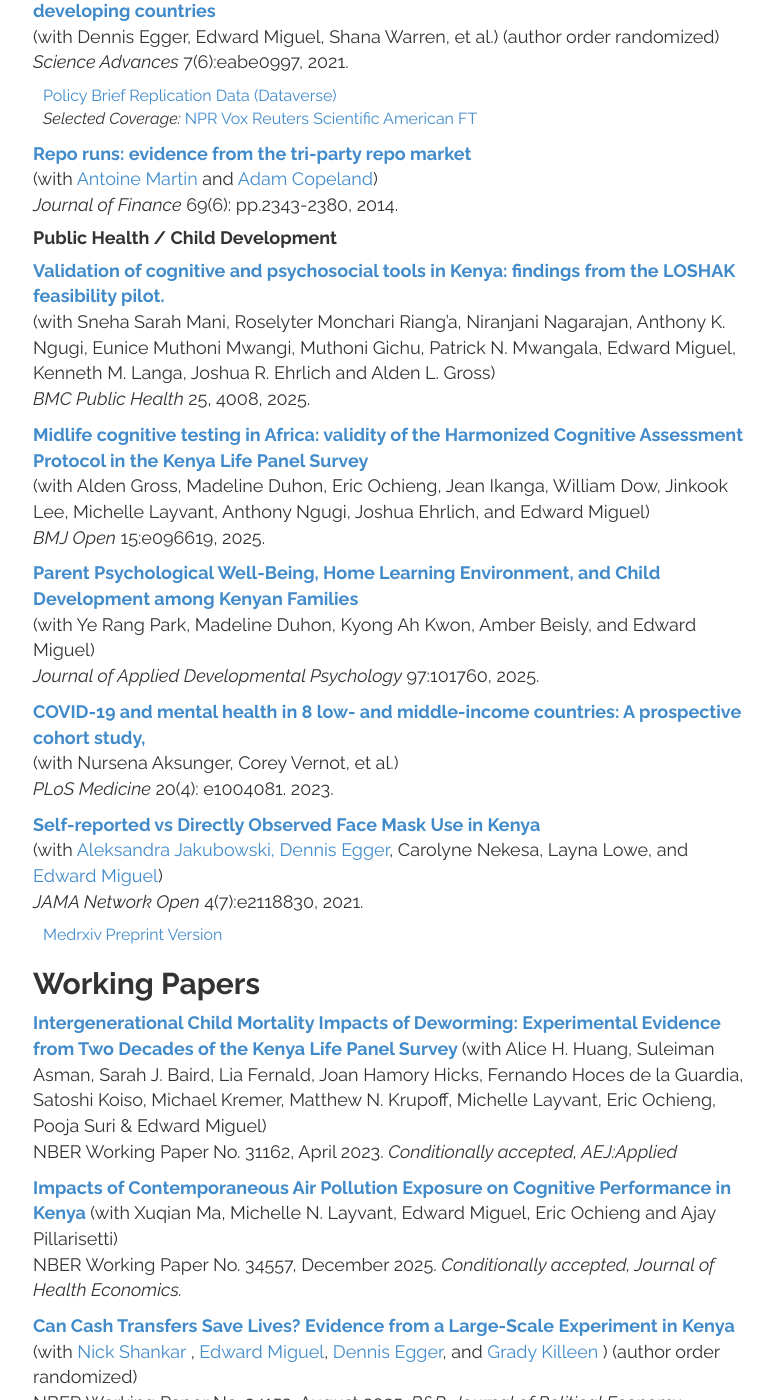
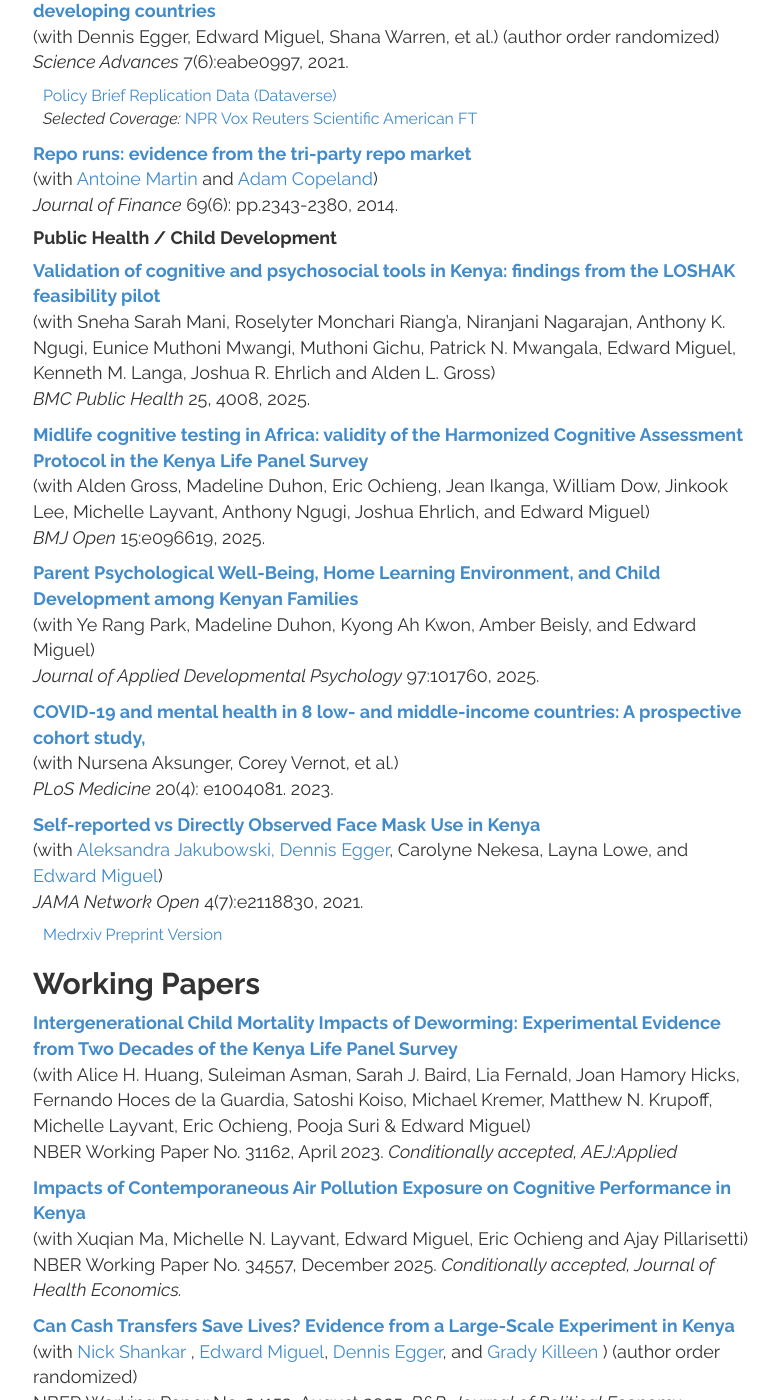
Before and after one commit to mwwalker/mwwalker.github.io, a Jekyll site: the page built from research/index.html, in a window 1280 px wide and 1400 px high, scrolled down 1107 px. Shown: the whole window, without its empty margins (247-1026 px from the left). Built offline with Jekyll 4.4.1, drawn with Linux system fonts in a browser that asks for light colours; some of the changed text lies outside the part shown.

Commit message:
Typo fixes

```diff
--- a/research/index.html
+++ b/research/index.html
@@ -103,7 +103,7 @@
 
       <h4> Public Health / Child Development </h4>
 
-   <p style="font-size:18px"> <a href="https://doi.org/10.1186/s12889-025-24918-z"> <b> Validation of cognitive and psychosocial tools in Kenya: findings from the LOSHAK feasibility pilot. </b> </a> <br>
+   <p style="font-size:18px"> <a href="https://doi.org/10.1186/s12889-025-24918-z"> <b> Validation of cognitive and psychosocial tools in Kenya: findings from the LOSHAK feasibility pilot </b> </a> <br>
   (with Sneha Sarah Mani, Roselyter Monchari Riang’a, Niranjani Nagarajan, Anthony K. Ngugi, Eunice Muthoni Mwangi, Muthoni Gichu, Patrick N. Mwangala, Edward Miguel, Kenneth M. Langa, Joshua R. Ehrlich and Alden L. Gross) <br>
   <em> BMC Public Health </em> 25, 4008, 2025.  </p>
 
@@ -140,38 +140,44 @@
 
 <h2 id="wp"> Working Papers </h2>
 
-   <p style="font-size:18px">  <a href="https://www.nber.org/papers/w31162"> <b> Intergenerational Child Mortality Impacts of Deworming: Experimental Evidence from Two Decades of the Kenya Life Panel Survey </b> </a> (with Alice H. Huang, Suleiman Asman, Sarah J. Baird, Lia Fernald, Joan Hamory Hicks, Fernando Hoces de la Guardia, Satoshi Koiso, Michael Kremer, Matthew N. Krupoff, Michelle Layvant, Eric Ochieng, Pooja Suri & Edward Miguel)
+   <p style="font-size:18px">  <a href="https://www.nber.org/papers/w31162"> <b> Intergenerational Child Mortality Impacts of Deworming: Experimental Evidence from Two Decades of the Kenya Life Panel Survey </b> </a>
+     <br> (with Alice H. Huang, Suleiman Asman, Sarah J. Baird, Lia Fernald, Joan Hamory Hicks, Fernando Hoces de la Guardia, Satoshi Koiso, Michael Kremer, Matthew N. Krupoff, Michelle Layvant, Eric Ochieng, Pooja Suri & Edward Miguel)
   <br> NBER Working Paper No. 31162, April 2023. <em> Conditionally accepted, AEJ:Applied </em> </p>
 
-      <p style="font-size:18px">  <a href="https://www.nber.org/papers/w34557"> <b> Impacts of Contemporaneous Air Pollution Exposure on Cognitive Performance in Kenya </b> </a> (with Xuqian Ma, Michelle N. Layvant, Edward Miguel, Eric Ochieng and Ajay Pillarisetti)
+      <p style="font-size:18px">  <a href="https://www.nber.org/papers/w34557"> <b> Impacts of Contemporaneous Air Pollution Exposure on Cognitive Performance in Kenya </b> </a>
+        <br> (with Xuqian Ma, Michelle N. Layvant, Edward Miguel, Eric Ochieng and Ajay Pillarisetti)
   <br> NBER Working Paper No. 34557, December 2025. <em> Conditionally accepted, Journal of Health Economics. </em> </p>
 
 
-  <p style="font-size:18px"> <a href="https://www.nber.org/papers/w34152"> <b> Can Cash Transfers Save Lives? Evidence from a Large-Scale Experiment in Kenya </b> </a> (with <a href="https://www.nickshankar.com/"> Nick Shankar </a>, <a href="https://emiguel.econ.berkeley.edu/"> Edward Miguel</a>,  <a href="https://www.dennisegger.net/"> Dennis Egger</a>, and <a href="https://gkilleen33.github.io/"> Grady Killeen </a>) (author order randomized)
+  <p style="font-size:18px"> <a href="https://www.nber.org/papers/w34152"> <b> Can Cash Transfers Save Lives? Evidence from a Large-Scale Experiment in Kenya </b> </a>
+    <br> (with <a href="https://www.nickshankar.com/"> Nick Shankar </a>, <a href="https://emiguel.econ.berkeley.edu/"> Edward Miguel</a>,  <a href="https://www.dennisegger.net/"> Dennis Egger</a>, and <a href="https://gkilleen33.github.io/"> Grady Killeen </a>) (author order randomized)
     <br> NBER Working Paper No. 34152, August 2025. <em> R&R, Journal of Political Economy </em>
     <br>
       <em> Selected Coverage: </em> <a href="https://www.nytimes.com/2025/08/18/health/cash-transfer-kenya-poverty.html"> NY Times </a>, <a href="https://www.npr.org/sections/goats-and-soda/2025/08/18/g-s1-83197/infants-health-cash-aid-kenya"> NPR </a>
     </p>
 
-    <p style="font-size:18px">  <a href="https://www.nber.org/papers/w34375"> <b> Beyond Education and Occupation: Unpacking the Large Gender Wage Gap in Kenya </b> </a> (with Uyanga Byambaa, Edward Miguel, and Samuel Zicheng Wang)
+    <p style="font-size:18px">  <a href="https://www.nber.org/papers/w34375"> <b> Beyond Education and Occupation: Unpacking the Large Gender Wage Gap in Kenya </b> </a>
+      <br> (with Uyanga Byambaa, Edward Miguel, and Samuel Zicheng Wang)
   <br> NBER Working Paper No. 34375, October 2025. <em> R&R, Journal of Development Economics </em> </p>
 
 
     <p style="font-size:18px"> <a href="https://www.nber.org/papers/w33055"> <b> Slack and Economic Development </b> </a>
-      <br>(with Nachiket Shah, <a href="https://emiguel.econ.berkeley.edu/"> Edward Miguel</a>,  <a href="https://www.dennisegger.net/"> Dennis Egger</a>, <a href="https://www.econ.uzh.ch/en/people/graduatestudents/soliman.html"> Felix Samy Soliman </a> and <a href="https://tilmangraff.github.io/"> Tilman Graff </a>) (author order randomized)
-    <br> NBER Working Paper No. 33055, October 2024. <em> Reject and Resubmit, JPE </em>
+      <br> (with Nachiket Shah, <a href="https://emiguel.econ.berkeley.edu/"> Edward Miguel</a>,  <a href="https://www.dennisegger.net/"> Dennis Egger</a>, <a href="https://www.econ.uzh.ch/en/people/graduatestudents/soliman.html"> Felix Samy Soliman </a> and <a href="https://tilmangraff.github.io/"> Tilman Graff </a>) (author order randomized)
+    <br> NBER Working Paper No. 33055, October 2024. <em> Reject and Resubmit, Journal of Political Economy </em>
     <br>
       <em> Selected Coverage: </em> <a href="https://voxdev.org/topic/macroeconomics-growth/how-low-demand-constrains-productivity-and-economic-development"> How low demand constrains productivity and economic development (Vox Dev) </a>, <a href="https://voxdev.org/topic/macroeconomics-growth/do-cash-transfers-cause-inflation"> Do Cash Transfers Cause Inflation (VoxDev) </a>
     </p>
 
 
 
-  <p style="font-size:18px">  <a href="https://www.nber.org/papers/w32617"> <b> Intergenerational Human Capital Impacts and Complementarities in Kenya </b> </a> (with Madeline Duhon, Lia Fernald, Joan Hamory, Edward Miguel and Eric Ochieng)
+  <p style="font-size:18px">  <a href="https://www.nber.org/papers/w32617"> <b> Intergenerational Human Capital Impacts and Complementarities in Kenya </b> </a>
+    <br> (with Madeline Duhon, Lia Fernald, Joan Hamory, Edward Miguel and Eric Ochieng)
   <br> NBER Working Paper No. 32617, June 2024. <em> Submitted </em> </p>
 
 
 
-  <p style="font-size:18px">  <a href="https://www.nber.org/papers/w34769"> <b> Why Does Height Pay? Evidence from the Kenya Life Panel Survey </b> </a> (with Wilson King and Edward Miguel)
+  <p style="font-size:18px">  <a href="https://www.nber.org/papers/w34769"> <b> Why Does Height Pay? Evidence from the Kenya Life Panel Survey </b> </a>
+    <br> (with Wilson King and Edward Miguel)
   <br> NBER Working Paper No. 34769, October 2025. <em> Submitted </em> </p>
 
 
```
